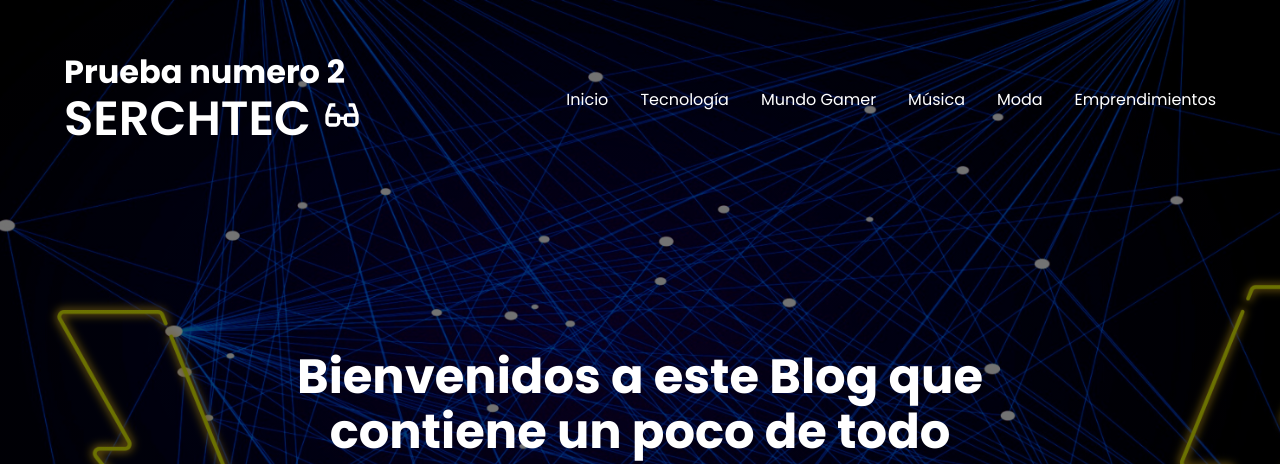
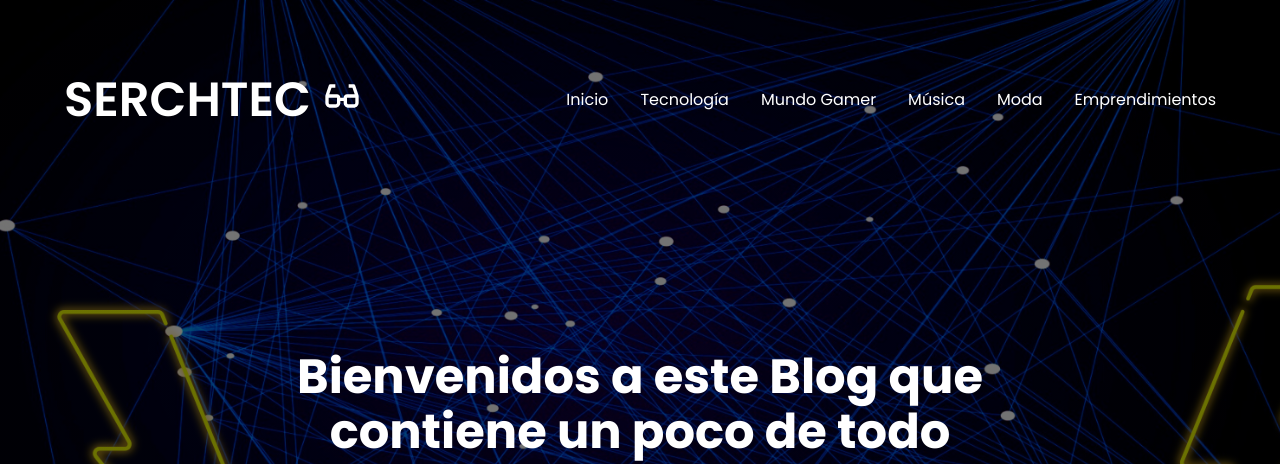
Before and after one commit to sergioandresco/SERCHTEC-GITHUB, a PHP site: page /Index.php in a window 1280 px wide. Shown: the top 464 px of the page. Run offline with PHP 8.4, Linux system fonts and the light colour scheme.

Commit message:
Commit Prueba 3

```diff
--- a/Index.php
+++ b/Index.php
@@ -16,7 +16,6 @@
     <header class="hero">
         <nav class="nav container">
             <div class="nav__logo">
-                <h1>Prueba numero 2</h1>
                 <h2 class="nav__title">SERCHTEC
                     <img src="./images/glasses.svg" class="icon__logo">
 
```
